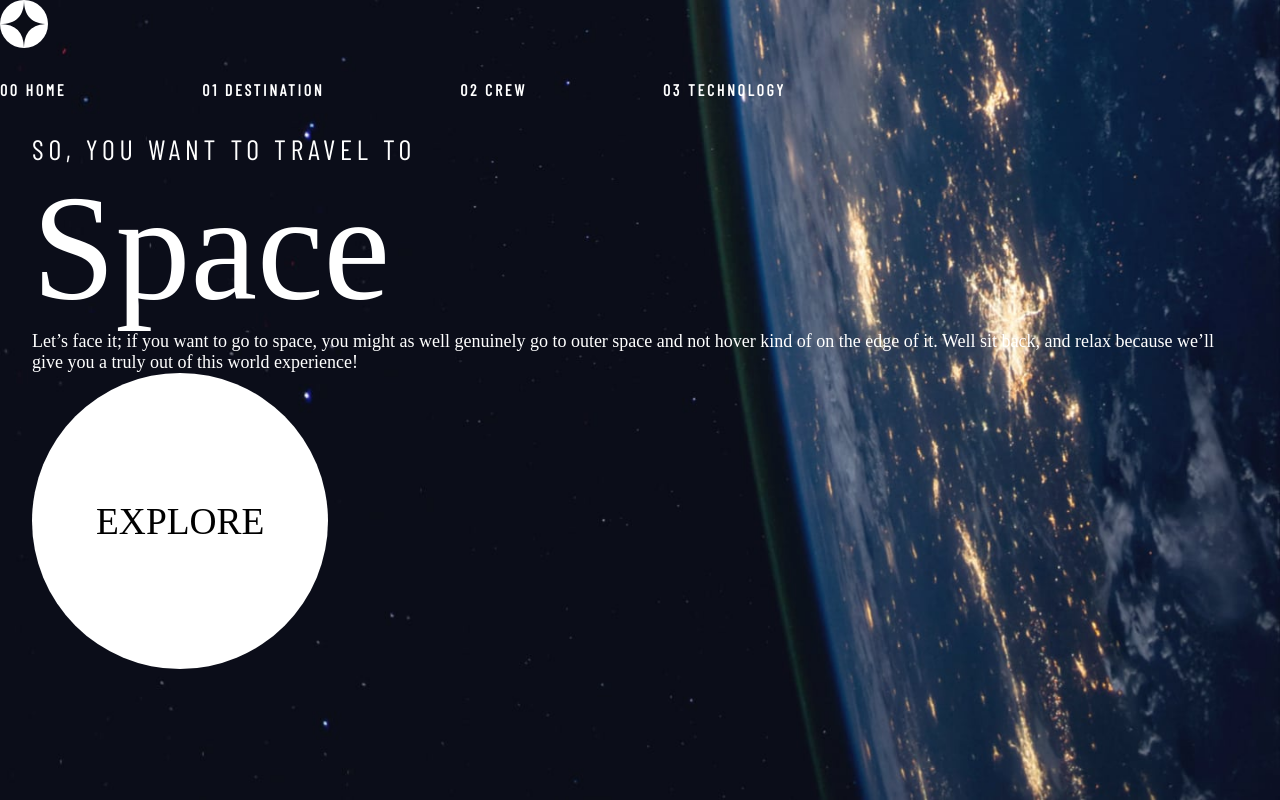
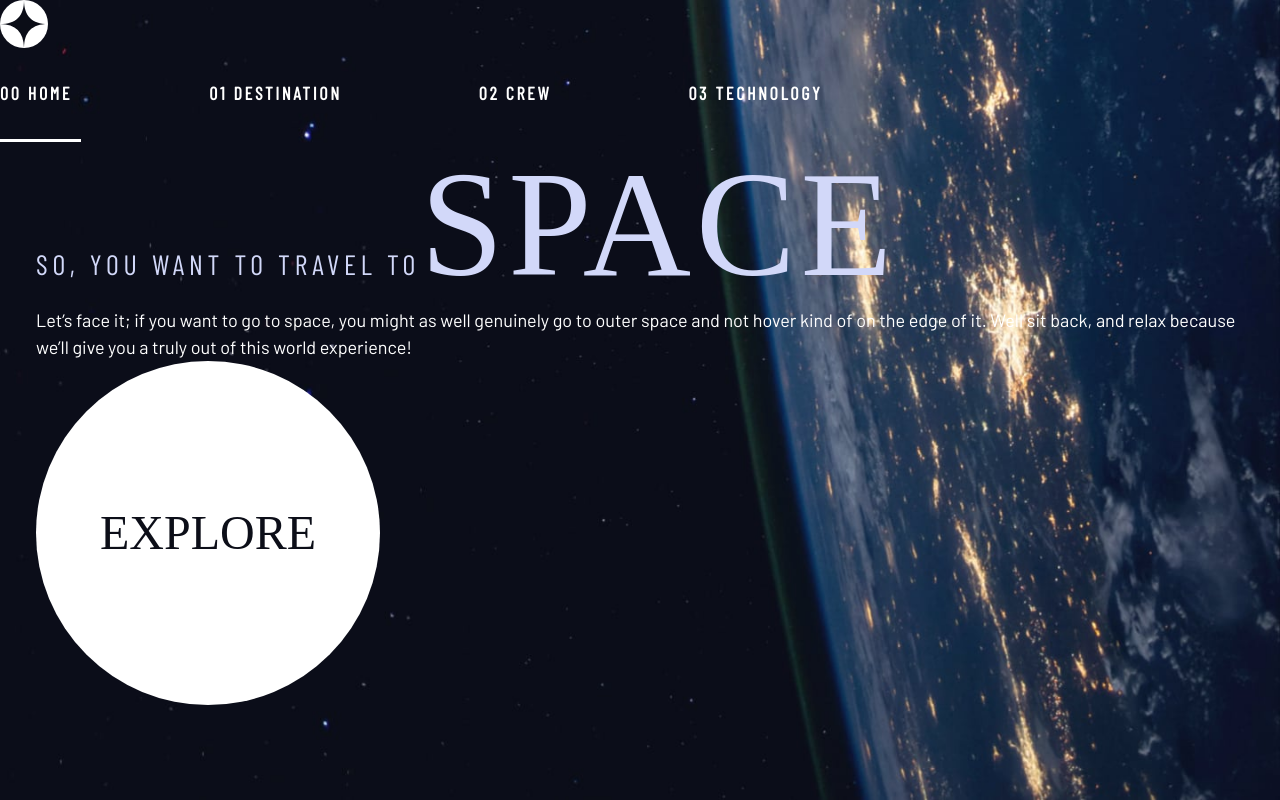
Before and after one commit to DavidofOrange/space-tourism-website, a React (Create React App) app: page / in a window 1280 px wide. Built offline with nearby package versions, Linux system fonts and the light colour scheme; a web font is replaced by a local one.

Commit message:
fixed button hover and after effects

```diff
--- a/src/components/Home.jsx
+++ b/src/components/Home.jsx
@@ -7,23 +7,22 @@ export default function Home() {
     return (
         <section className='home'>
         <Nav />
-          <div className='container'>
-            <article className='home-text font-white'>
+          <div className='container font-white'>
+            <div>
               <h1 className='text-accent fs-500 ff-sans-cond uppercase letter-spacing-1'>
                 So, you want to travel to
-              </h1>
-              <h1><span className='fs-900 ff-serif '>Space</span></h1>
+              <span className='fs-900 ff-serif'>Space</span></h1>
               <p className='fs-400'>
                  Let’s face it; if you want to go to space, you might as well genuinely go to
                  outer space and not hover kind of on the edge of it. Well sit back, and relax
                  because we’ll give you a truly out of this world experience!
               </p>
-            </article>
-            <article>
+            </div>
+            <div>
                 <Link className='large-button uppercase ff-serif fs-600 text-dark bg-white' to='/destination'>
                   <h1 className=''>Explore</h1>
                 </Link>
-            </article>
+            </div>
           </div>
         </section>
 
--- a/src/components/Nav.jsx
+++ b/src/components/Nav.jsx
@@ -14,13 +14,13 @@ function Nav() {
         </div>
         <nav className='flex'>
           <ul className='primary-navigation underline-indicators flex'>
-            <li className='active'><Link className='ff-sans-cond uppercase font-white letter-spacing-2'
+            <li className='active'><Link className='ff-sans-cond uppercase text-white letter-spacing-2'
             to='/'><span>00 Home</span></Link></li>
-            <li><Link className='ff-sans-cond uppercase font-white letter-spacing-2'
+            <li><Link className='ff-sans-cond uppercase text-white letter-spacing-2'
             to='/destination'><span>01 Destination</span></Link></li>
-            <li><Link className='ff-sans-cond uppercase font-white letter-spacing-2'
+            <li><Link className='ff-sans-cond uppercase text-white letter-spacing-2'
             to='/crew'><span>02 Crew</span></Link></li>
-            <li><Link className='ff-sans-cond uppercase font-white letter-spacing-2'
+            <li><Link className='ff-sans-cond uppercase text-white letter-spacing-2'
             to='/technology'><span>03 Technology</span></Link></li>
           </ul>
         </nav>
--- a/src/index.css
+++ b/src/index.css
@@ -29,12 +29,16 @@
 }
 
 /* Custom Colors */
+/* ------------------- */
+/* Custom properties   */
+/* ------------------- */
 
 :root {
     /* colors */
-  --darkBlue: 230 35% 7%;
-  --lightBlue: 231 77% 90%;
-  --white: 0 0% 100%;
+    --clr-dark: 230 35% 7%;
+    --clr-light: 231 77% 90%;
+    --clr-white: 0 0% 100%;
+
     /* font-sizes */
     --fs-900: 9.375rem;
     --fs-800: 6.25rem;
@@ -51,14 +55,21 @@
     --ff-sans-normal: "Barlow", sans-serif;
 }
 
-/* reset */
 
+/* ------------------- */
+/* Reset               */
+/* ------------------- */
+
+/* https://piccalil.li/blog/a-modern-css-reset/ */
+
+/* Box sizing */
 *,
 *::before,
 *::after {
     box-sizing: border-box;
 }
 
+/* Reset margins */
 body,
 h1,
 h2,
@@ -81,12 +92,24 @@ p {
     font-weight: 400;
 }
 
+/* set up the body */
+body {
+    font-family: var(--ff-sans-normal);
+    font-size: var(--fs-400);
+    color: hsl( var(--clr-white) );
+    background-color: hsl( var(--clr-dark) );
+    line-height: 1.5;
+    min-height: 100vh;
+}
+
+/* make images easier to work with */
 img,
 picture {
     max-width: 100%;
     display: block;
 }
 
+/* make form elements easier to work with */
 input,
 button,
 textarea,
@@ -94,6 +117,7 @@ select {
     font: inherit;
 }
 
+/* remove animations for people who've turned them off */
 @media (prefers-reduced-motion: reduce) {
   *,
   *::before,
@@ -105,12 +129,12 @@ select {
   }
 }
 
-code {
-  font-family: source-code-pro, Menlo, Monaco, Consolas, 'Courier New',
-    monospace;
-}
 
-/* Utility Classes */
+/* ------------------- */
+/* Utility classes     */
+/* ------------------- */
+
+/* general */
 
 .flex {
     display: flex;
@@ -122,16 +146,30 @@ code {
     gap: var(--gap, 1rem);
 }
 
-.flow > * + * {
+.flow > *:where(:not(:first-child)) {
     margin-top: var(--flow-space, 1rem);
-  outline: 1px solid red;
 }
 
 .container {
     padding-inline: 2em;
+    margin-inline: auto;
     max-width: 80rem;
-  margin-inline: auto;
 }
+
+.grid-container {
+    display: grid;
+    gap: 2rem;
+    grid-template-columns: 2em repeat(2, minmax(0, 40rem)) 2em;
+}
+
+.grid-container > *:first-child {
+    grid-column: 2;
+}
+
+.grid-container > *:last-child {
+    grid-column: 3;
+}
+
 
 .sr-only {
   position: absolute;
@@ -141,19 +179,19 @@ code {
   margin: -1px;
   overflow: hidden;
   clip: rect(0, 0, 0, 0);
-  white-space: nowrap;
+  white-space: nowrap; /* added line */
   border: 0;
 }
 
 /* colors */
 
-.bg-dark-blue { background-color: hsl(var(--darkBlue));}
-.bg-light-blue { background-color: hsl(var(--lightBlue));}
-.bg-white { background-color: hsl(var(--white));}
+.bg-dark { background-color: hsl( var(--clr-dark) );}
+.bg-accent { background-color: hsl( var(--clr-light) );}
+.bg-white { background-color: hsl( var(--clr-white) );}
 
-.font-dark-blue { color: hsl(var(--darkBlue));}
-.font-light-blue { color: hsl(var(--lightBlue));}
-.font-white { color: hsl(var(--white));}
+.text-dark { color: hsl( var(--clr-dark) );}
+.text-accent { color: hsl( var(--clr-light) );}
+.text-white { color: hsl( var(--clr-white) );}
 
 /* typography */
 
@@ -210,7 +248,6 @@ code {
     border-radius: 50%;
     aspect-ratio: 1;
     text-decoration: none;
-    color: black;
 }
 
 .large-button::after {
@@ -293,8 +330,6 @@ code {
 
 
 
-
-
 /*
 @media (prefers-reduced-motion: no-preference) {
     .App-logo {
```
Lines whose indentation alone changed are shown as unchanged.
